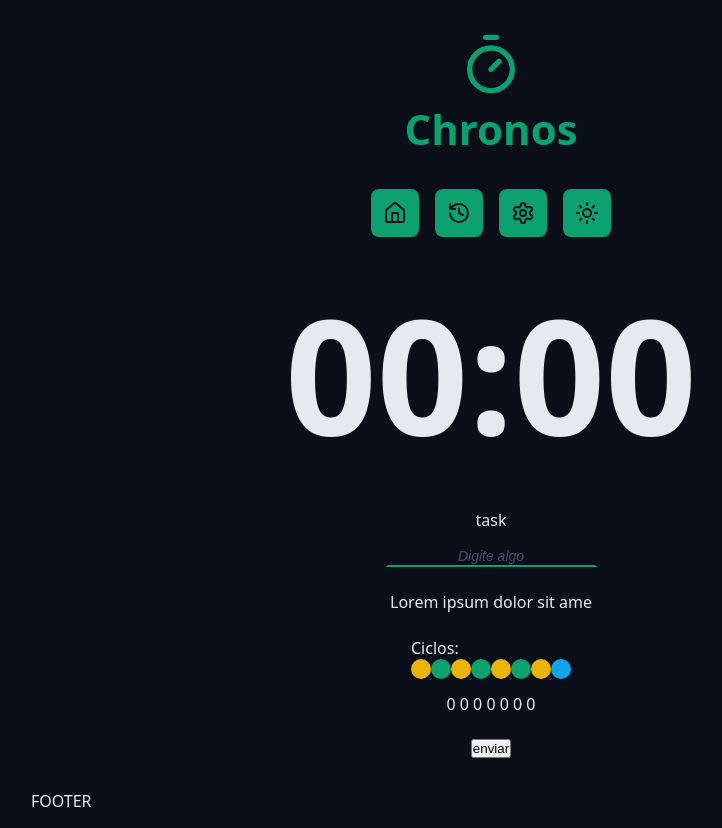
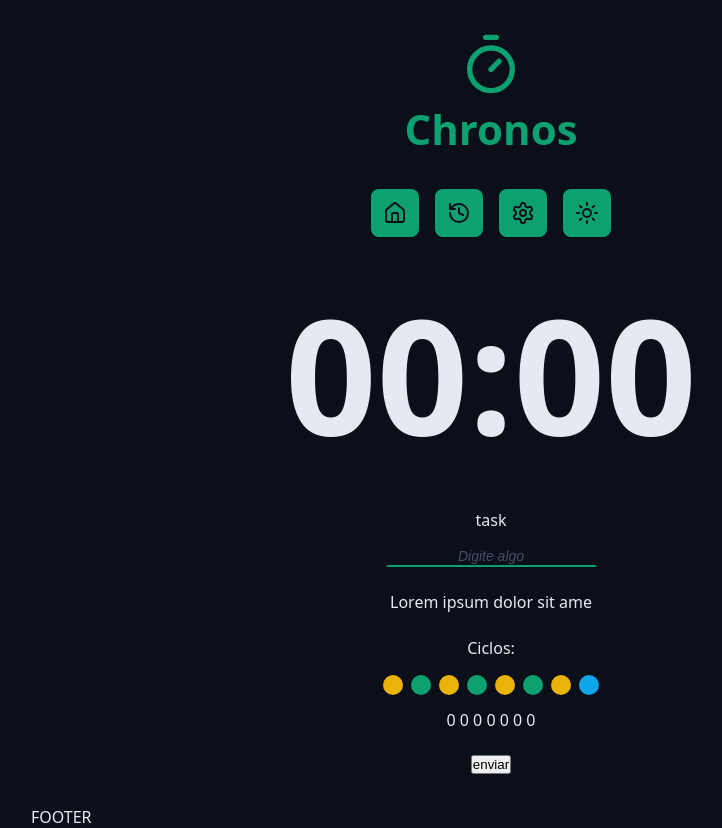
Before and after one commit to freddyvidigal/chronos-pomodoro, a React (Vite) app: page / in a window 1280 px wide. Shown: the whole page, without its empty margins (149-871 px from the left). Built offline with nearby package versions, Linux system fonts and the light colour scheme.

Commit message:
cyles finalizado

```diff
--- a/src/components/Cycles/index.tsx
+++ b/src/components/Cycles/index.tsx
@@ -2,7 +2,7 @@ import styles from './styles.module.css';
 
 export function Cycles() {
   return (
-    <div className={styles.Cycles}>
+    <div className={styles.cycles}>
       <span>Ciclos:</span>
 
       <div className={styles.cyclesDots}>
--- a/src/components/Cycles/styles.module.css
+++ b/src/components/Cycles/styles.module.css
@@ -1,7 +1,13 @@
 .cycles {
+  display: flex;
+  flex-direction: column;
+  align-items: center;
+  justify-content: center;
+  gap: 1.6rem;
 }
 .cyclesDots {
   display: flex;
+  gap: 0.8rem;
 }
 .cyclesDot {
   display: block;
```
